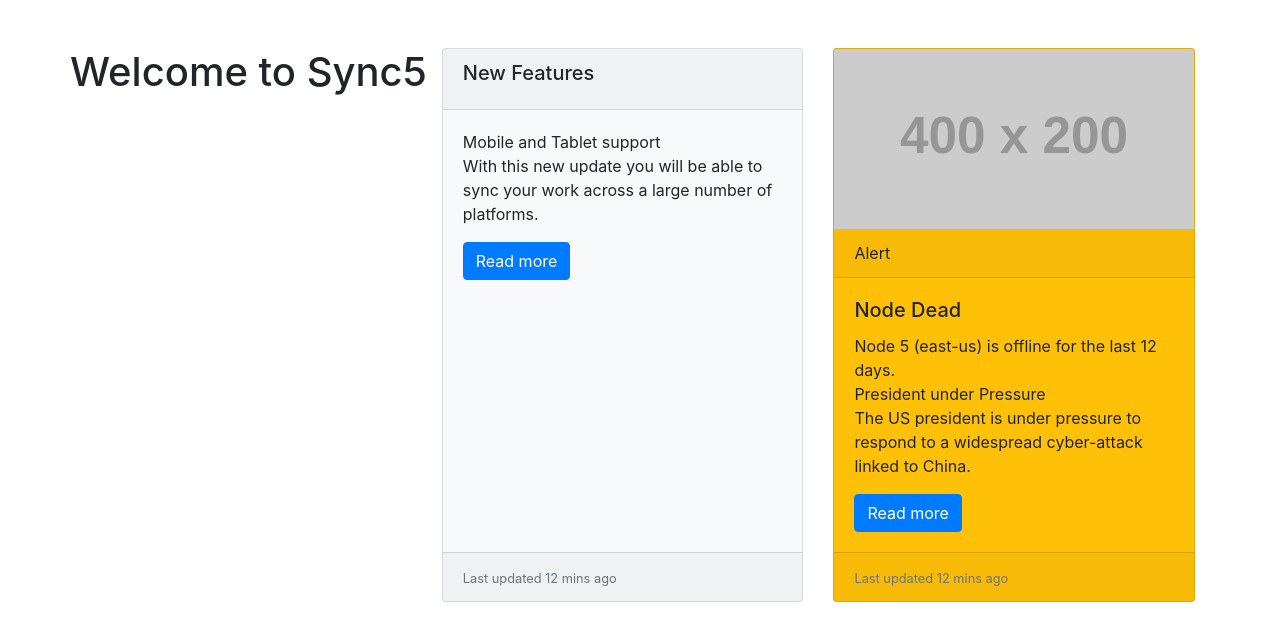
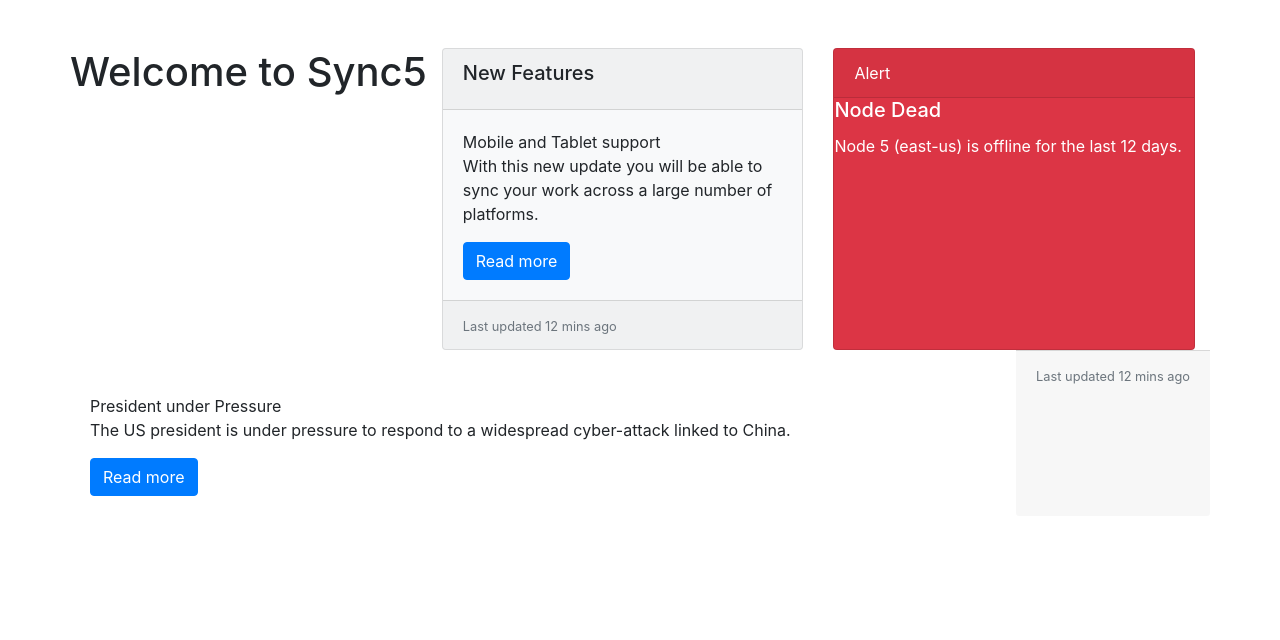
Before and after one commit to acciojob/bootstrap-card-RohanTandale, a website: page main.html in a window 1280 px wide. Drawn offline with nearby package versions, Linux system fonts and the light colour scheme; placeholder pictures from the web are drawn by us.

Commit message:
created a submission

```diff
--- a/main.html
+++ b/main.html
@@ -24,13 +24,18 @@
       <div class="card-footer"><small class="text-muted">Last updated 12 mins ago</small></div>
     </div>
 
-    <!-- Card 2 -->
-    <div class="card bg-warning">
-      <img src="https://via.placeholder.com/400x200" class="card-img-top" alt="Card image">
+
+    <div class="card bg-danger">
+      <div class="text-white">
       <div class="card-header">Alert</div>
-      <div class="card-body">
-        <h5 class="card-title">Node Dead</h5>
-        <p class="card-text">Node 5 (east-us) is offline for the last 12 days.<br>President under Pressure<br>The US president is under pressure to respond to a widespread cyber-attack linked to China.</p>
+		 <h5 class="card-title ">Node Dead</h5>
+        <p class="card-text text-white">Node 5 (east-us) is offline for the last 12 days.
+		</p>
+	  </div>
+	  </div>
+
+      <div class="card-body bd">
+       <br>President under Pressure<br>The US president is under pressure to respond to a widespread cyber-attack linked to China.</p>
         <a href="#" class="btn btn-primary">Read more</a>
       </div>
       <div class="card-footer"><small class="text-muted">Last updated 12 mins ago</small></div>
```
